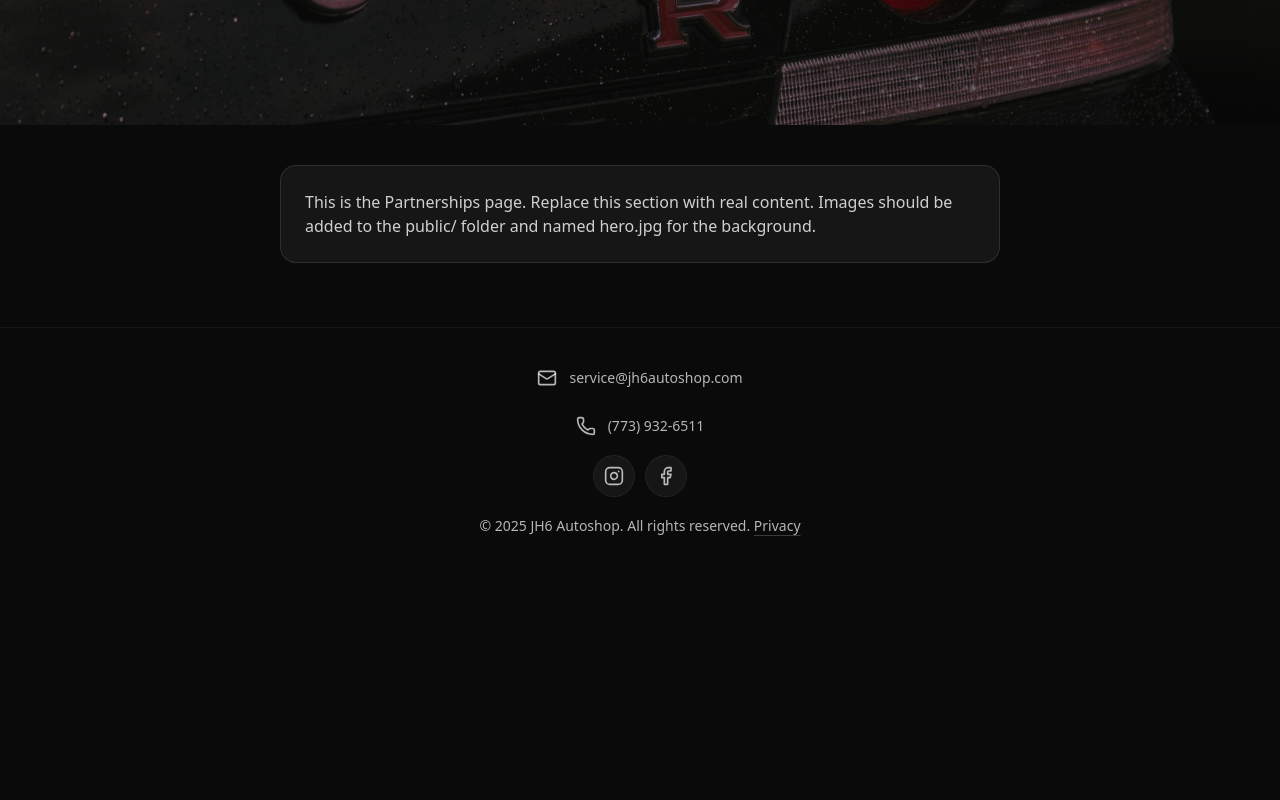
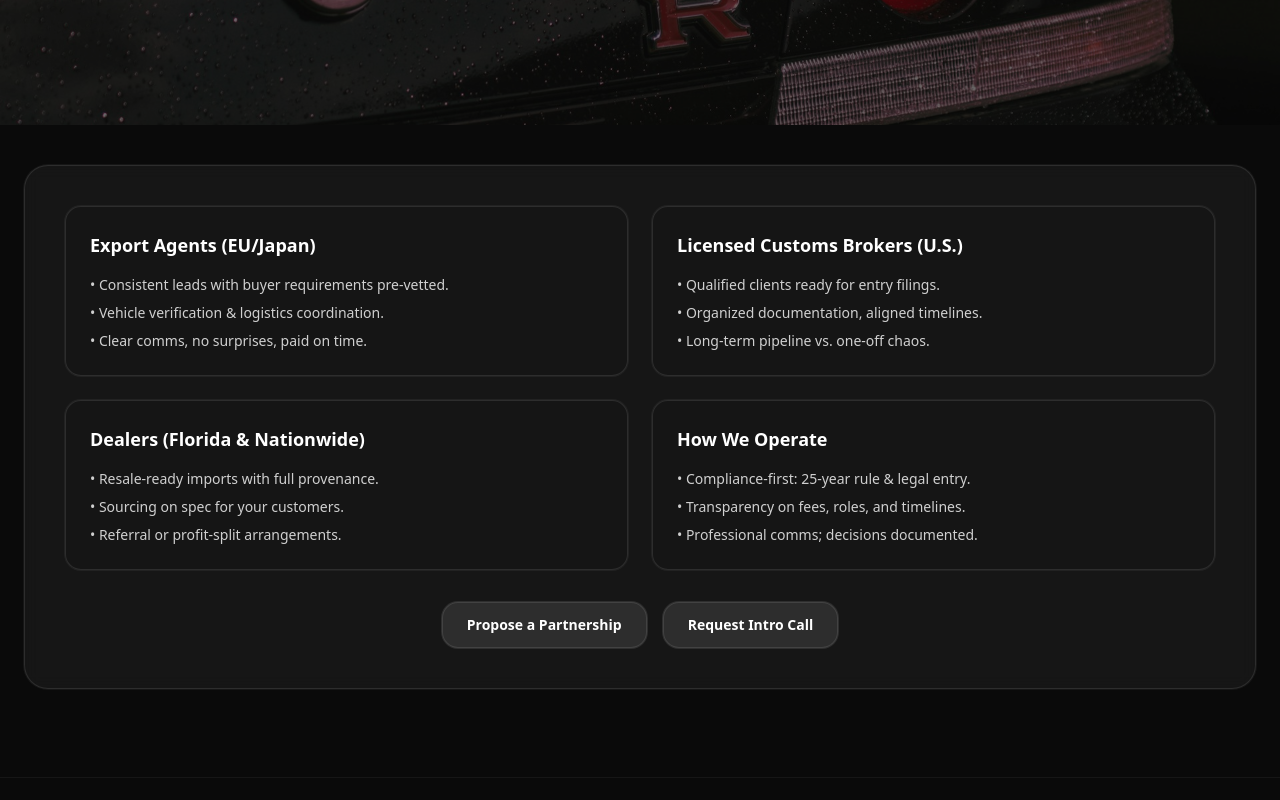
Before and after one commit to genghisjuan/JH6AUTOSHOP, a Next.js app: page /partnerships in a window 1280 px wide. Shown: the part 420-1220 px from the top of the page. Before the commit the page ends 988 px from the top, so only its background shows below. Built offline with nearby package versions, Linux system fonts and the light colour scheme.

Commit message:
Update page.tsx

```diff
--- a/app/partnerships/page.tsx
+++ b/app/partnerships/page.tsx
@@ -1,13 +1,82 @@
 import PageHero from "@/components/PageHero";
+
 export default function Page() {
   return (
     <div>
-      <PageHero title="Partnerships" subtitle="Work with trusted brokers, shippers, and compliance partners." />
-      <div className="mx-auto max-w-3xl px-4 py-10 sm:px-6">
-        <div className="rounded-2xl border border-white/10 bg-white/5 p-6 text-white/80">
-          <p>This is the Partnerships page. Replace this section with real content. Images should be added to the public/ folder and named hero.jpg for the background.</p>
+      <PageHero
+        title="Partnerships"
+        subtitle="We work with export agents, U.S. licensed customs brokers, and reputable dealers to build transparent, profitable pathways from port to resale. Bring your capabilities—JH6 Autoshop amplifies them."
+      />
+
+      <section className="mx-auto max-w-7xl px-4 sm:px-6 pb-16 mt-10">
+        <div className="rounded-[24px] border border-white/10 bg-white/5 p-6 sm:p-10 ring-1 ring-white/5 backdrop-blur">
+          <div className="grid gap-6 md:grid-cols-2">
+            {/* Export Agents */}
+            <article className="rounded-2xl border border-white/10 bg-neutral-900/60 p-6 ring-1 ring-white/5">
+              <h3 className="text-lg font-semibold text-white">
+                Export Agents (EU/Japan)
+              </h3>
+              <ul className="mt-4 space-y-2 text-sm text-white/80">
+                <li>• Consistent leads with buyer requirements pre-vetted.</li>
+                <li>• Vehicle verification & logistics coordination.</li>
+                <li>• Clear comms, no surprises, paid on time.</li>
+              </ul>
+            </article>
+
+            {/* Licensed Customs Brokers */}
+            <article className="rounded-2xl border border-white/10 bg-neutral-900/60 p-6 ring-1 ring-white/5">
+              <h3 className="text-lg font-semibold text-white">
+                Licensed Customs Brokers (U.S.)
+              </h3>
+              <ul className="mt-4 space-y-2 text-sm text-white/80">
+                <li>• Qualified clients ready for entry filings.</li>
+                <li>• Organized documentation, aligned timelines.</li>
+                <li>• Long-term pipeline vs. one-off chaos.</li>
+              </ul>
+            </article>
+
+            {/* Dealers */}
+            <article className="rounded-2xl border border-white/10 bg-neutral-900/60 p-6 ring-1 ring-white/5">
+              <h3 className="text-lg font-semibold text-white">
+                Dealers (Florida & Nationwide)
+              </h3>
+              <ul className="mt-4 space-y-2 text-sm text-white/80">
+                <li>• Resale-ready imports with full provenance.</li>
+                <li>• Sourcing on spec for your customers.</li>
+                <li>• Referral or profit-split arrangements.</li>
+              </ul>
+            </article>
+
+            {/* How We Operate */}
+            <article className="rounded-2xl border border-white/10 bg-neutral-900/60 p-6 ring-1 ring-white/5">
+              <h3 className="text-lg font-semibold text-white">
+                How We Operate
+              </h3>
+              <ul className="mt-4 space-y-2 text-sm text-white/80">
+                <li>• Compliance-first: 25-year rule & legal entry.</li>
+                <li>• Transparency on fees, roles, and timelines.</li>
+                <li>• Professional comms; decisions documented.</li>
+              </ul>
+            </article>
+          </div>
+
+          {/* CTAs */}
+          <div className="mt-8 flex flex-wrap justify-center gap-4">
+            <a
+              href="#contact"
+              className="rounded-2xl border border-white/10 bg-white/10 px-6 py-3 text-sm font-semibold text-white ring-1 ring-white/10 hover:bg-white/15"
+            >
+              Propose a Partnership
+            </a>
+            <a
+              href="#contact"
+              className="rounded-2xl border border-white/10 bg-white/10 px-6 py-3 text-sm font-semibold text-white ring-1 ring-white/10 hover:bg-white/15"
+            >
+              Request Intro Call
+            </a>
+          </div>
         </div>
-      </div>
+      </section>
     </div>
   );
 }
```
